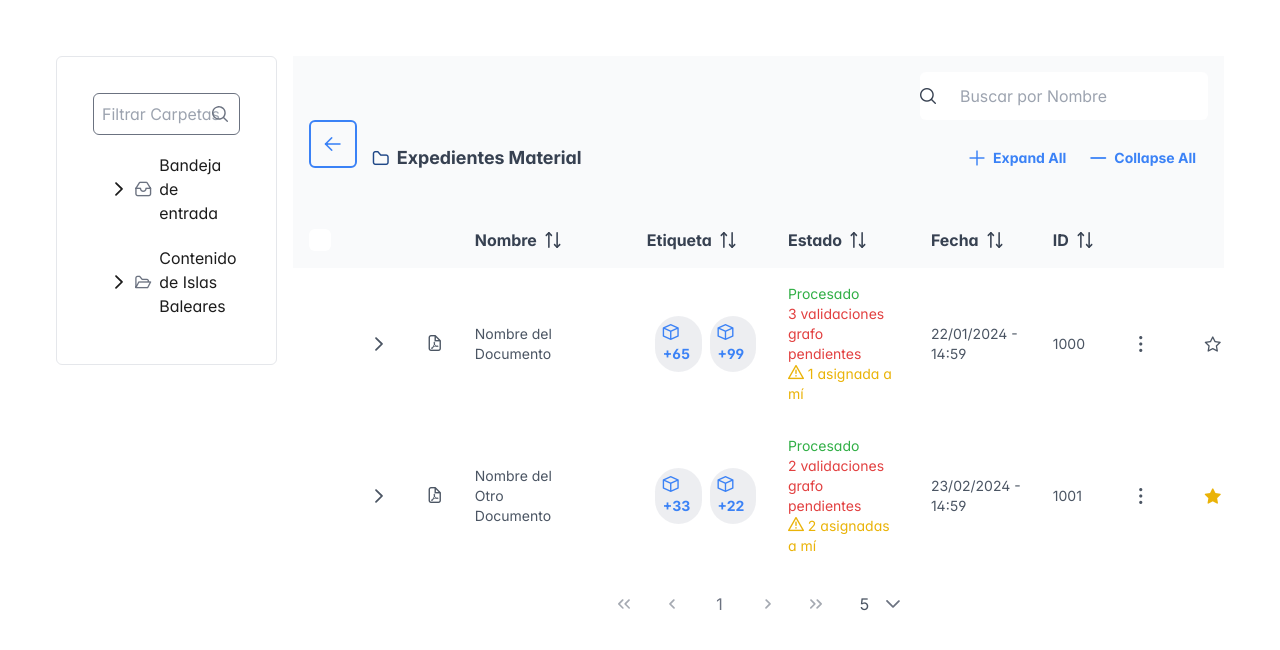
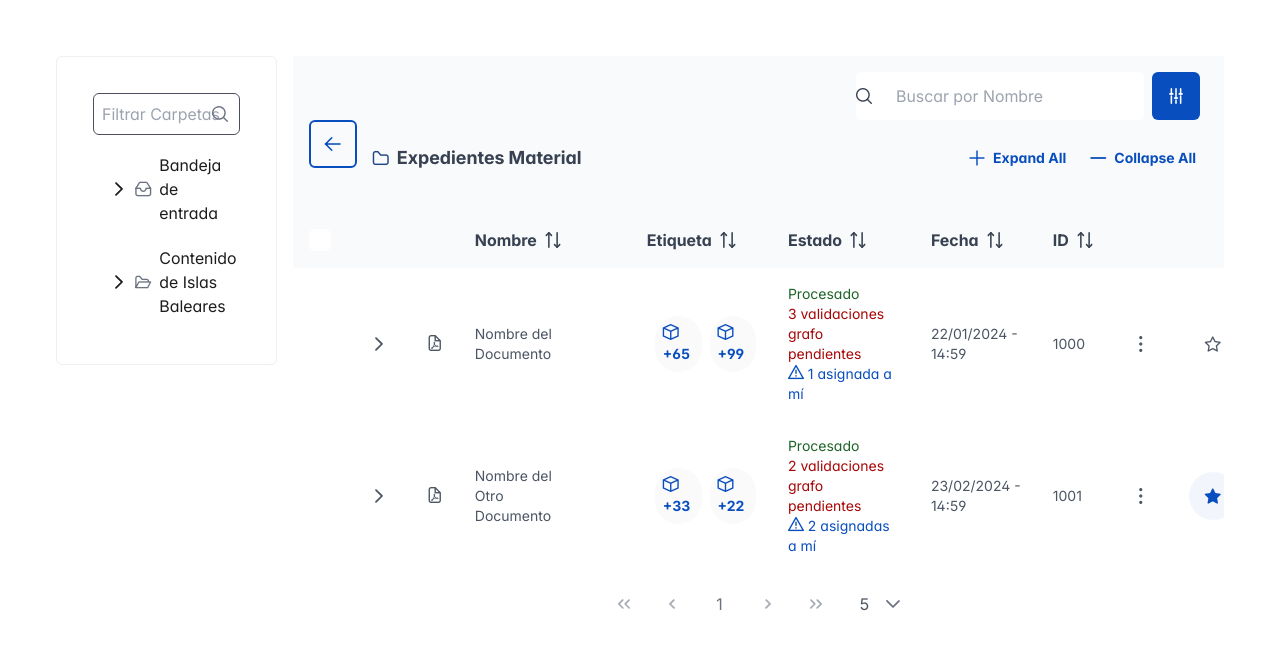
Before and after one commit to OliverGallanti/prueba-front-fujitsu, a Next.js app in the folder fujitsu-prueba/: page / in a window 1280 px wide. Shown: the top 650 px of the page. Built offline with nearby package versions, Linux system fonts and the light colour scheme.

Commit message:
Añadidas aria-labels y esquema de colores AA y AAA

```diff
--- a/fujitsu-prueba/components/ContenedorPrincipal.jsx
+++ b/fujitsu-prueba/components/ContenedorPrincipal.jsx
@@ -18,12 +18,12 @@ const ContenedorPrincipal = () => {
     <>
       <div className="flex justify-between p-12 ">
         {/* contenedor de la izquierda // Menú de carpetas*/}
-        <div className="w-[20%] p-2">
+        <div className="w-[20%] p-2" aria-description="menu lateral de carpetas">
           <MenuCarpetas changeTitulo={changeTitulo} />
         </div>
 
         {/* contenedor de la derecha // Tabla acordeón con barras de búsqueda */}
-        <div className="w-[80%] flex flex-col p-2">
+        <div className="w-[80%] flex flex-col p-2" aria-description="Tabla de expedientes">
           <TablaExpedienteComponente titulo={titulo} goBack={goBack} />
         </div>
       </div>
--- a/fujitsu-prueba/components/MenuCarpetas.jsx
+++ b/fujitsu-prueba/components/MenuCarpetas.jsx
@@ -1,8 +1,5 @@
 "use client";
-import { Button } from "primereact/button";
-import { InputText } from "primereact/inputtext";
 import React, { useEffect, useState } from "react";
-import { Accordion, AccordionTab } from "primereact/accordion";
 import { Tree } from "primereact/tree";
 import { NodeService } from "@/services/mocks/menuLateral";
 
@@ -46,8 +43,9 @@ const MenuCarpetas = ({ changeTitulo }) => {
 
   return (
     <>
-      <div className="flex flex-col border border-fujitsu-light-gray rounded-md p-4 transition-all">
-        <div className="">
+      <div
+        className="flex flex-col border border-fujitsu-light-gray rounded-md p-4 transition-all"
+      >
         <Tree
           value={nodes}
           selectionMode="single"
@@ -70,7 +68,6 @@ const MenuCarpetas = ({ changeTitulo }) => {
           }}
         />
       </div>
-      </div>
     </>
   );
 };
--- a/fujitsu-prueba/components/TablaExpedientesComponente.jsx
+++ b/fujitsu-prueba/components/TablaExpedientesComponente.jsx
@@ -8,12 +8,16 @@ import { InputText } from "primereact/inputtext";
 import StarToggleButton from "./ui/StarToggleButton";
 import { Tooltip } from "primereact/tooltip";
 import { Menu } from "primereact/menu";
+import { FilterMatchMode } from "primereact/api";
 
 export default function TablaExpedienteComponente({ titulo, goBack }) {
   const [products, setProducts] = useState([]);
   const [expandedRows, setExpandedRows] = useState(null);
   const [selectedProducts, setSelectedProducts] = useState(null);
   const [globalFilterValue, setGlobalFilterValue] = useState("");
+  const [filters, setFilters] = useState({
+    nombre: { value: null, matchMode: FilterMatchMode.CONTAINS },
+  });
   const toast = useRef(null);
   const menuRight = useRef(null);
 
@@ -64,12 +68,12 @@ export default function TablaExpedienteComponente({ titulo, goBack }) {
 
   const etiquetaBodyTemplate = (rowData) => {
     return (
-      <div className="flex justify-start w-full font-bold text-fujitsu-blue text-sm">
-        <div className="bg-fujitsu-light-gray/70 p-2 mx-2 rounded-full">
+      <div className="flex justify-start w-full font-bold text-fujitsu-blue text-sm ">
+        <div className="bg-fujitsu-light-gray/30 p-2 mx-2 rounded-full">
           <i className="pi pi-box" />+{rowData.etiqueta[0]}
         </div>
-        <div className="bg-fujitsu-light-gray/70 p-2 rounded-full">
-          <i className="pi pi-box" />+{rowData.etiqueta[1]}
+        <div className="bg-fujitsu-light-gray/30 p-2 rounded-full">
+          <i className="pi pi-box" a />+{rowData.etiqueta[1]}
         </div>
       </div>
     );
@@ -168,6 +172,7 @@ export default function TablaExpedienteComponente({ titulo, goBack }) {
     return (
       <>
         <Menu
+          aria-label="Menú de acciones"
           className="w-[24rem]"
           model={items}
           popup
@@ -176,8 +181,10 @@ export default function TablaExpedienteComponente({ titulo, goBack }) {
           popupAlignment="right"
         />
         <Button
+          role="button"
+          aria-label="Botón para desplegar menú de acciones"
           icon="pi pi-ellipsis-v"
-          className=" hover:bg-fujitsu-light-gray rounded-full h-8 w-8 ring-0"
+          className="hover:bg-fujitsu-light-gray rounded-full h-8 w-8"
           onClick={(event) => menuRight.current.toggle(event)}
           aria-controls="popup_menu_right"
           aria-haspopup
@@ -272,7 +279,12 @@ export default function TablaExpedienteComponente({ titulo, goBack }) {
   };
 
   const onGlobalFilterChange = (e) => {
-    const { value } = e.target;
+    const value = e.target.value;
+    let _filters = { ...filters };
+
+    _filters["nombre"].value = value;
+
+    setFilters(_filters);
     setGlobalFilterValue(value);
   };
 
@@ -288,26 +300,40 @@ export default function TablaExpedienteComponente({ titulo, goBack }) {
               onChange={onGlobalFilterChange}
               placeholder="Buscar por Nombre"
               className="h-12 pl-10 font-normal"
+              aria-label="Campo para buscar en tabla"
             />
           </div>
+          <Button
+            role="button"
+            aria-label="Botón para filtrar"
+            className="button-filter"
+            icon="pi pi-sliders-v"
+          ></Button>
         </div>
         <div className="flex justify-between w-full">
           {/* Volver a página anterior */}
           <div className="flex w-1/2">
             <Button
+              role="button"
+              aria-label="Botón para volver a la página anterior"
               icon="pi pi-arrow-left"
               className="standard-button"
               onClick={goBack}
             />
-            <h1 className="flex items-center border-fujitsu-light-gray rounded-md p-2 font-bold text-lg">
+            <h2
+              aria-label={`Título de la página: ${titulo}`}
+              className="flex items-center border-fujitsu-light-gray rounded-md p-2 font-bold text-lg"
+            >
               <span className="pi pi-folder mx-2 text-fujitsu-dark-blue "></span>{" "}
               {titulo}
-            </h1>
+            </h2>
           </div>
 
           <div className="flex flex-wrap justify-end my-4 text-fujitsu-blue text-sm">
             {selectedProducts?.length > 0 ? (
               <Button
+                role="button"
+                aria-label={`Borrar elementos seleccionados (${selectedProducts?.length})`}
                 icon="pi pi-trash"
                 label={`(${selectedProducts?.length}) Borrar`}
                 className="px-2 bg-fujitsu-blue text-fujitsu-white mx-2 font-bold hover:bg-fujitsu-dark-blue transition"
@@ -315,6 +341,8 @@ export default function TablaExpedienteComponente({ titulo, goBack }) {
               />
             ) : null}
             <Button
+              role="button"
+              aria-label="Expandir todo"
               icon="pi pi-plus"
               label="Expand All"
               onClick={expandAll}
@@ -322,6 +350,8 @@ export default function TablaExpedienteComponente({ titulo, goBack }) {
               className="hover:bg-fujitsu-blue/10 transition-all rounded-md p-3"
             />
             <Button
+              role="button"
+              aria-label="Contraer todo"
               icon="pi pi-minus"
               label="Collapse All"
               onClick={collapseAll}
@@ -346,8 +376,15 @@ export default function TablaExpedienteComponente({ titulo, goBack }) {
 
   return (
     <div className="card">
-      <Toast ref={toast} />
+      <Toast
+        ref={toast}
+        aria-live="polite"
+        aria-atomic="true"
+        role="status"
+        aria-label="Notificaciones de mensajes"
+      />
       <DataTable
+        ariaLabel="Tabla de expedientes"
         selectionMode="checkbox"
         selection={selectedProducts}
         onSelectionChange={selectRows}
@@ -356,7 +393,8 @@ export default function TablaExpedienteComponente({ titulo, goBack }) {
         rowsPerPageOptions={[5, 10, 25, 50]}
         scrollable
         scrollHeight="55vh"
-        globalFilterFields={["name", "category", "description"]}
+        globalFilterFields={["nombre"]}
+        filters={filters}
         emptyMessage="404"
         value={products}
         expandedRows={expandedRows}
@@ -367,27 +405,63 @@ export default function TablaExpedienteComponente({ titulo, goBack }) {
         dataKey="id"
         header={header}
         tableStyle={{ minWidth: "60rem" }}
+        ariaLabelledBy="tabla-expedientes-heading"
       >
-        <Column selectionMode="multiple" className="w-6" />
+        <Column
+          selectionMode="multiple"
+          className="w-6"
+          pt={{
+            checkbox: {
+              className: "border-2 border-fujitsu-gray/50",
+              ariaLabel: "Seleccionar fila",
+              ariaSort: "none",
+            },
+            headerCheckbox: {
+              className: "border-2 border-fujitsu-gray/50 bg-fujitsu-red",
+              ariaLabel: "Seleccionar todas las filas",
+              ariaSort: "none",
+            },
+          }}
+        />
         <Column expander={true} className="w-6" />
         <Column className="w-6" body={iconDocument} />
-        <Column field="nombre" header="Nombre" sortable className="text-sm" />
+        <Column
+          field="nombre"
+          header="Nombre"
+          sortable
+          className="text-sm"
+          aria-sort="Ascendiente"
+        />
         <Column field="extension" />
         <Column
           field="etiqueta"
           header="Etiqueta"
           sortable
+          aria-sort="Ascendiente"
           body={etiquetaBodyTemplate}
         />
         <Column
           field="estado"
           header="Estado"
           sortable
+          aria-sort="Ascendiente"
           body={estadoBodyTemplate}
         />
 
-        <Column field="fecha" header="Fecha" className="text-sm" sortable />
-        <Column field="id" header="ID" className="text-sm" sortable />
+        <Column
+          field="fecha"
+          header="Fecha"
+          className="text-sm"
+          sortable
+          aria-sort="Ascendiente"
+        />
+        <Column
+          field="id"
+          header="ID"
+          className="text-sm"
+          sortable
+          aria-sort="Ascendiente"
+        />
         <Column
           field="acciones"
           className="text-sm"
--- a/fujitsu-prueba/components/ui/StarToggleButton.jsx
+++ b/fujitsu-prueba/components/ui/StarToggleButton.jsx
@@ -1,5 +1,5 @@
-import { Button } from 'primereact/button';
-import { useState } from 'react';
+import { Button } from "primereact/button";
+import { useState } from "react";
 
 const StarToggleButton = ({ rowData, onStarToggle, favorito }) => {
   const [isStarFilled, setIsStarFilled] = useState(favorito);
@@ -11,9 +11,16 @@ const StarToggleButton = ({ rowData, onStarToggle, favorito }) => {
 
   return (
     <Button
-      icon={`pi ${isStarFilled ? 'pi-star-fill' : 'pi-star'}`}
+      icon={`pi ${isStarFilled ? "pi-star-fill" : "pi-star"}`}
       onClick={handleStarToggle}
-      className={`p-button-rounded ${isStarFilled ? 'text-fujitsu-yellow' : ''} focus:ring-0 `}
+      className={`p-button-rounded ${
+        isStarFilled
+          ? "text-fujitsu-yellow bg-fujitsu-yellow/5 rounded-full"
+          : ""
+      } focus:ring-fujitsu-yellow focus:ring-1 `}
+      aria-label={isStarFilled ? "Remove from favorites" : "Add to favorites"}
+      role="checkbox"
+      aria-checked={isStarFilled}
     />
   );
 };
--- a/fujitsu-prueba/tailwind.config.js
+++ b/fujitsu-prueba/tailwind.config.js
@@ -10,15 +10,15 @@ module.exports = {
   theme: {
     extend: {},
     colors: {
-      "fujitsu-blue": "#3B82F6",
+      "fujitsu-blue": "#094EBE",
       "fujitsu-white": "#FEFEFE",
-      "fujitsu-gray": "#6B7280",
-      "fujitsu-light-gray": "#E5E7EB",
+      "fujitsu-gray": "#4D4F5C",
+      "fujitsu-light-gray": "#EEEFF1",
       "fujitsu-black": "#1C1C1C",
       "fujitsu-dark-blue": "#204887",
-      "fujitsu-yellow": "#EAB308",
-      "fujitsu-red": "#e24040",
-      "fujitsu-green": "#31af46",
+      "fujitsu-yellow": "#094EBE",
+      "fujitsu-red": "#A70606",
+      "fujitsu-green": "#1D6327",
     },
   },
   plugins: [],
```
Lines whose indentation alone changed are shown as unchanged.
